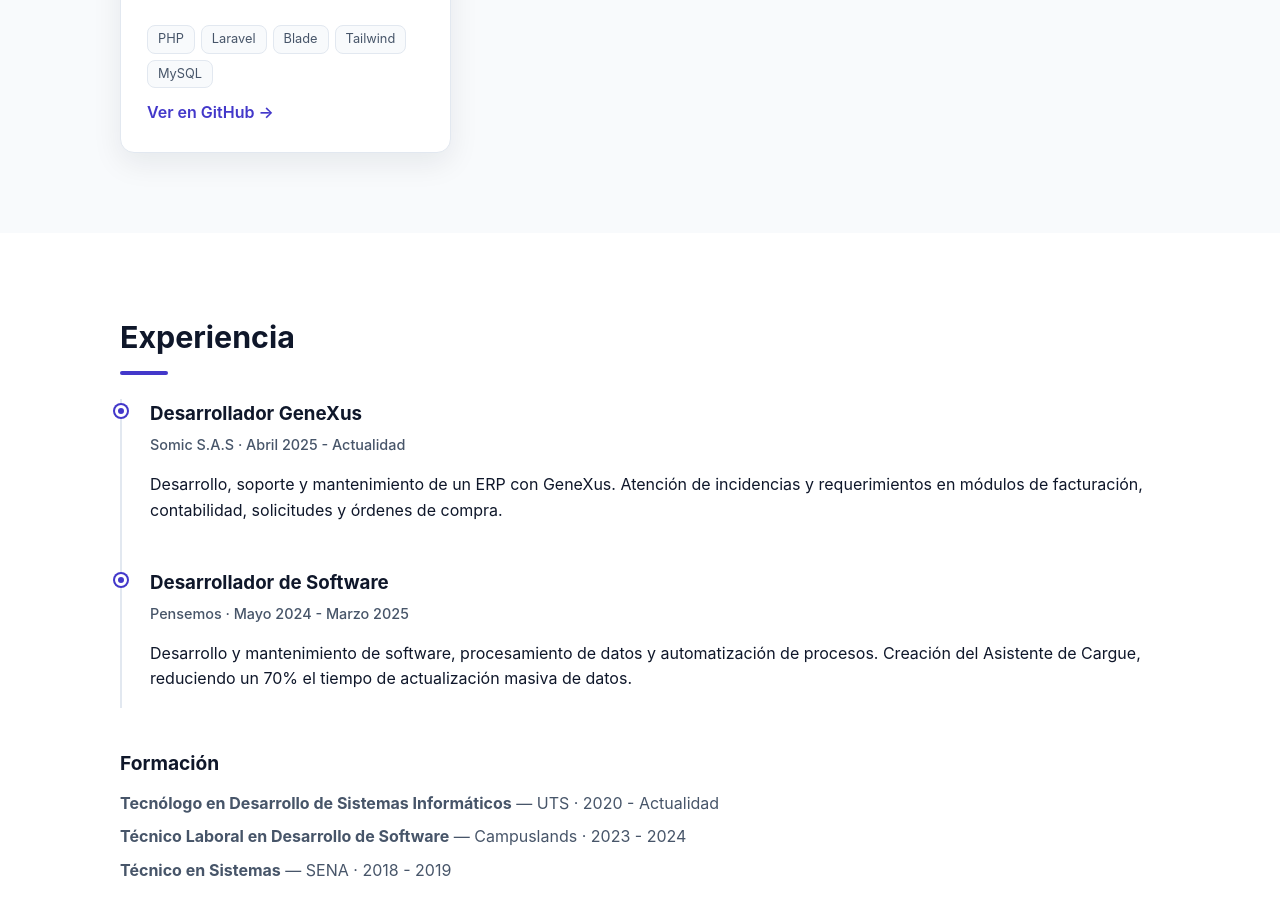
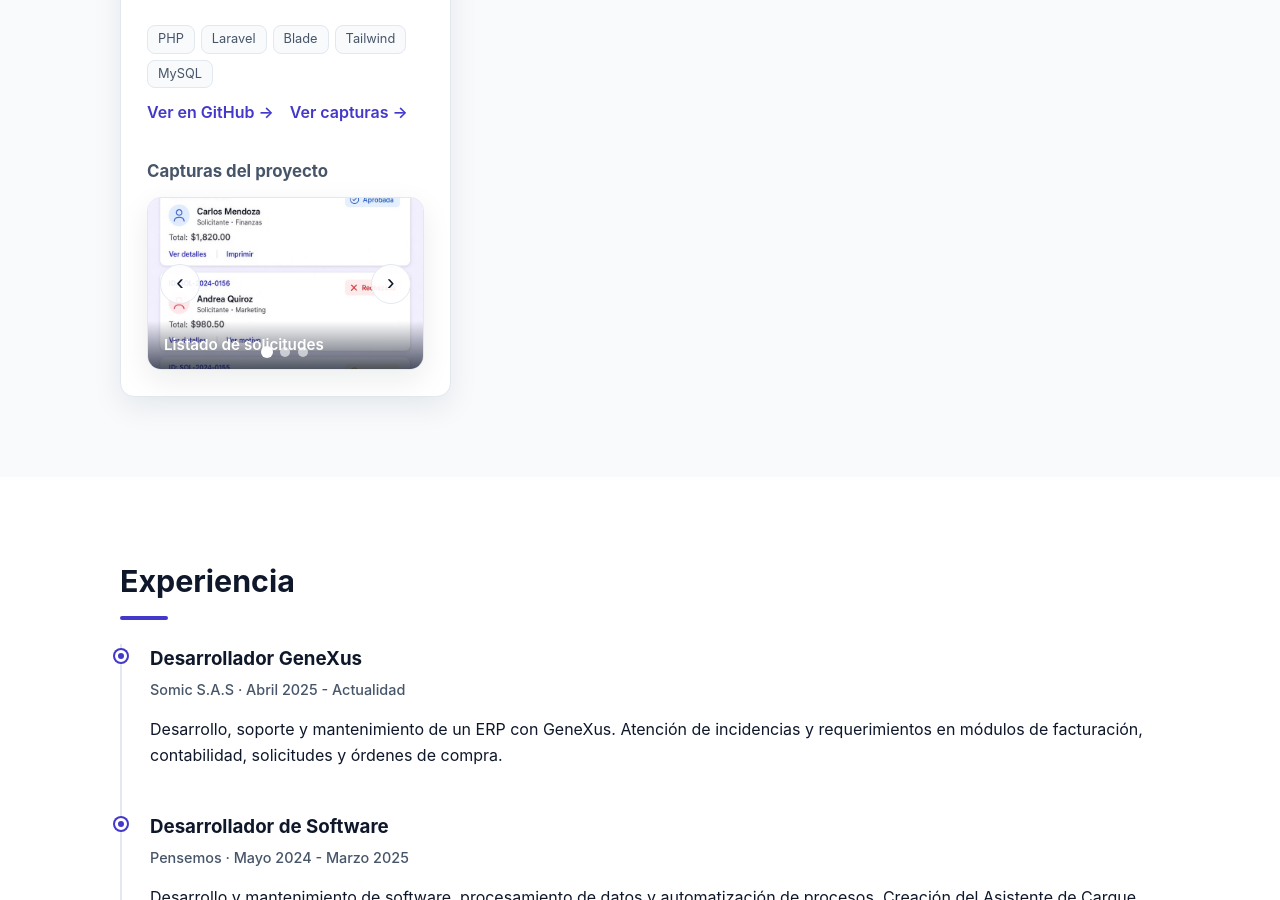
Before and after one commit to lysusco/portfolio, a plain HTML site: page index.html in a window 1280 px wide. Shown: the part 2740-3640 px from the top of the page. Drawn offline with Linux system fonts and the light colour scheme.

Commit message:
feat: añadir capturas del proyecto solicitudes-compras-laravel

```diff
--- a/index.html
+++ b/index.html
@@ -251,6 +251,29 @@
             </div>
             <div class="project-actions">
               <a class="project-link" href="https://github.com/lysusco/solicitudes-compras-laravel" target="_blank" rel="noopener noreferrer">Ver en GitHub →</a>
+              <a class="project-link" href="#capturas-solicitudes">Ver capturas →</a>
+            </div>
+            <div id="capturas-solicitudes" class="captures-inline">
+              <h4 class="captures-title">Capturas del proyecto</h4>
+              <div class="carousel">
+                <div class="carousel-track">
+                  <figure class="carousel-slide">
+                    <img src="images/solicitudes-lista.jpg" alt="Listado de solicitudes en tarjetas con estado y total" loading="lazy" />
+                    <figcaption>Listado de solicitudes</figcaption>
+                  </figure>
+                  <figure class="carousel-slide">
+                    <img src="images/solicitudes-crear.jpg" alt="Formulario para crear una nueva solicitud con items" loading="lazy" />
+                    <figcaption>Crear solicitud</figcaption>
+                  </figure>
+                  <figure class="carousel-slide">
+                    <img src="images/solicitudes-detalle.jpg" alt="Detalle de una solicitud con items y acciones" loading="lazy" />
+                    <figcaption>Detalle de solicitud</figcaption>
+                  </figure>
+                </div>
+                <button class="carousel-btn carousel-prev" aria-label="Anterior">‹</button>
+                <button class="carousel-btn carousel-next" aria-label="Siguiente">›</button>
+                <div class="carousel-dots"></div>
+              </div>
             </div>
           </article>
         </div>
```
Also changed, not shown: images/solicitudes-crear.jpg (added), images/solicitudes-detalle.jpg (added), images/solicitudes-lista.jpg (added).
